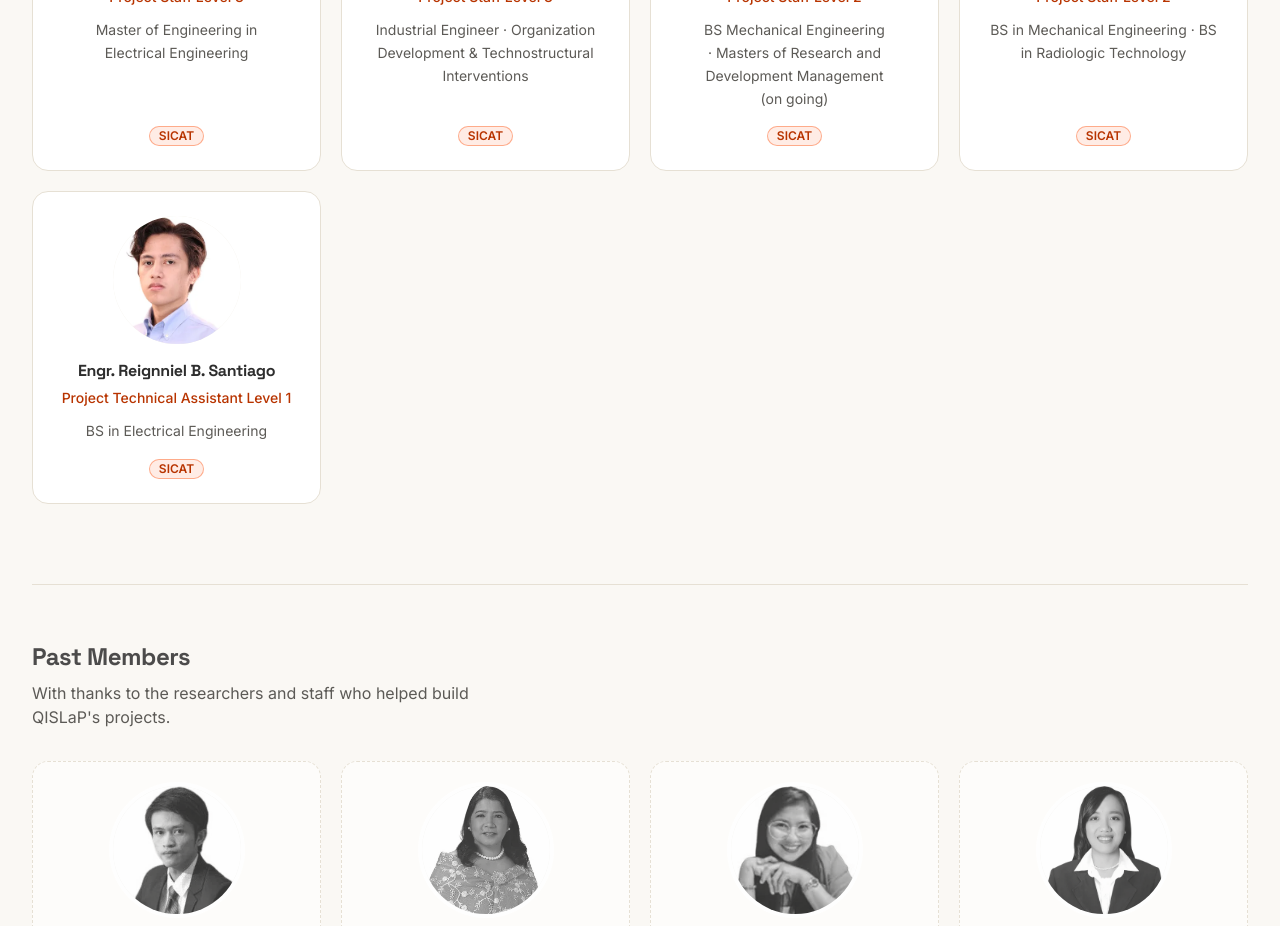
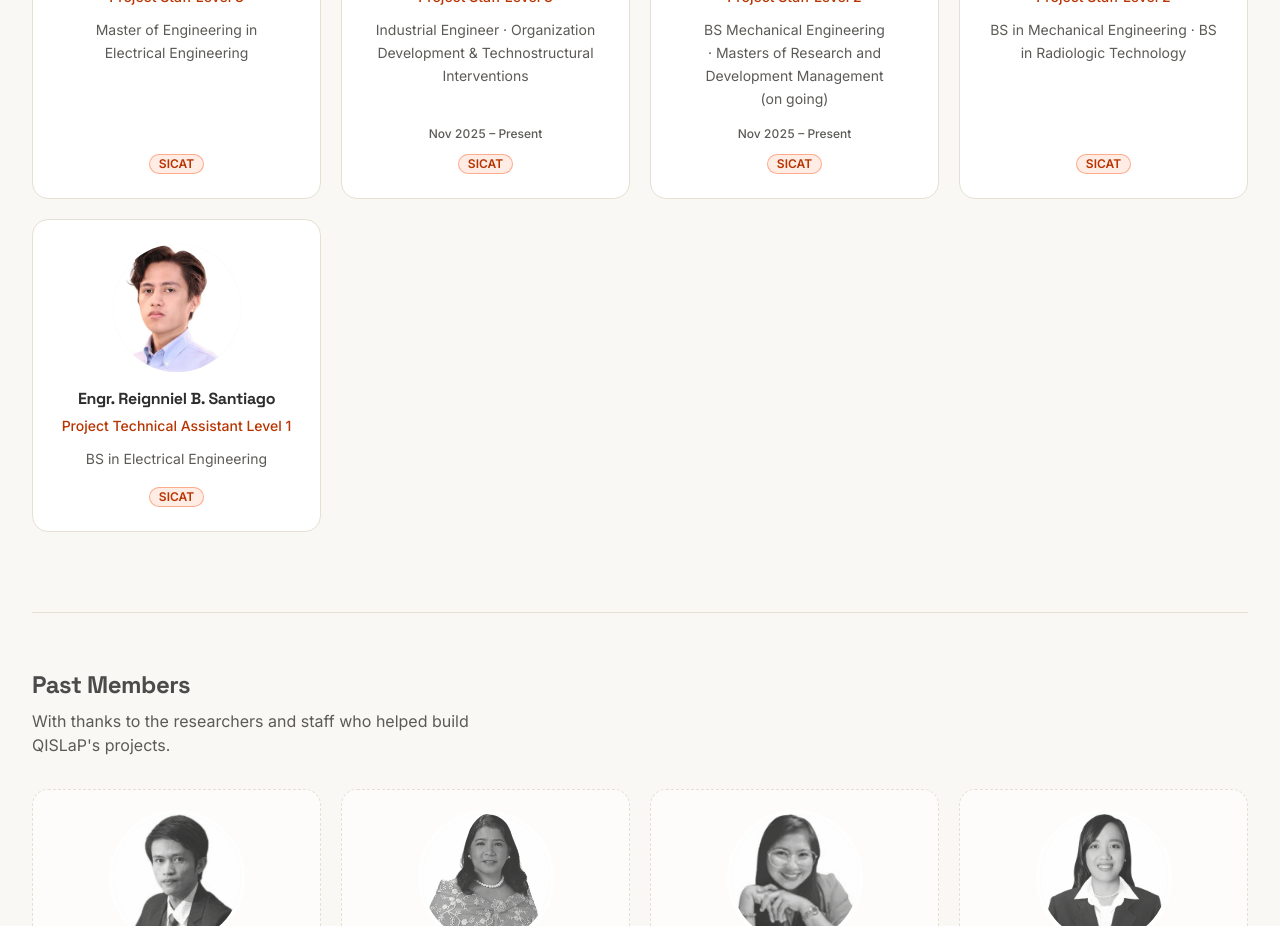
Before and after one commit to jannmoreno17/QISLaP, a Next.js app: page /team in a window 1280 px wide. Shown: the part 2020-2946 px from the top of the page. Built offline with nearby package versions, Linux system fonts and the light colour scheme; no server answers.

Commit message:
Add start date to team member roles

```diff
--- a/src/data/team.ts
+++ b/src/data/team.ts
@@ -173,14 +173,14 @@ export const team: Member[] = [
     name: "Engr. Jaypy T. Tenerife",
     photo: "sicat-tenerife-jaypy.webp",
     credentials: ["Industrial Engineer", "Organization Development & Technostructural Interventions"],
-    roles: [{ project: "sicat", position: "Project Staff Level 3", status: "current" }],
+    roles: [{ project: "sicat", position: "Project Staff Level 3", status: "current", start: '2025-11'}],
   },
   {
     id: "ardiente",
     name: "Alexis A. Ardiente",
     photo: "sicat-ardiente-alexis.webp",
     credentials: ["BS Mechanical Engineering", 'Masters of Research and Development Management (on going)'],
-    roles: [{ project: "sicat", position: "Project Staff Level 2", status: "current" }],
+    roles: [{ project: "sicat", position: "Project Staff Level 2", status: "current", start: '2025-11' }],
   },
   {
     id: "pacleb",
```
